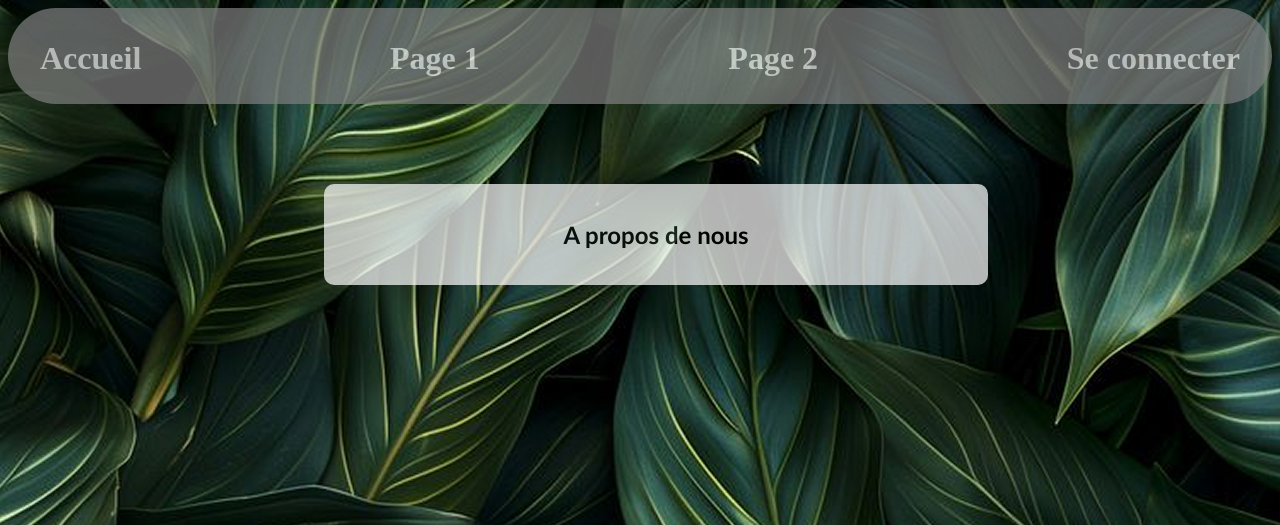
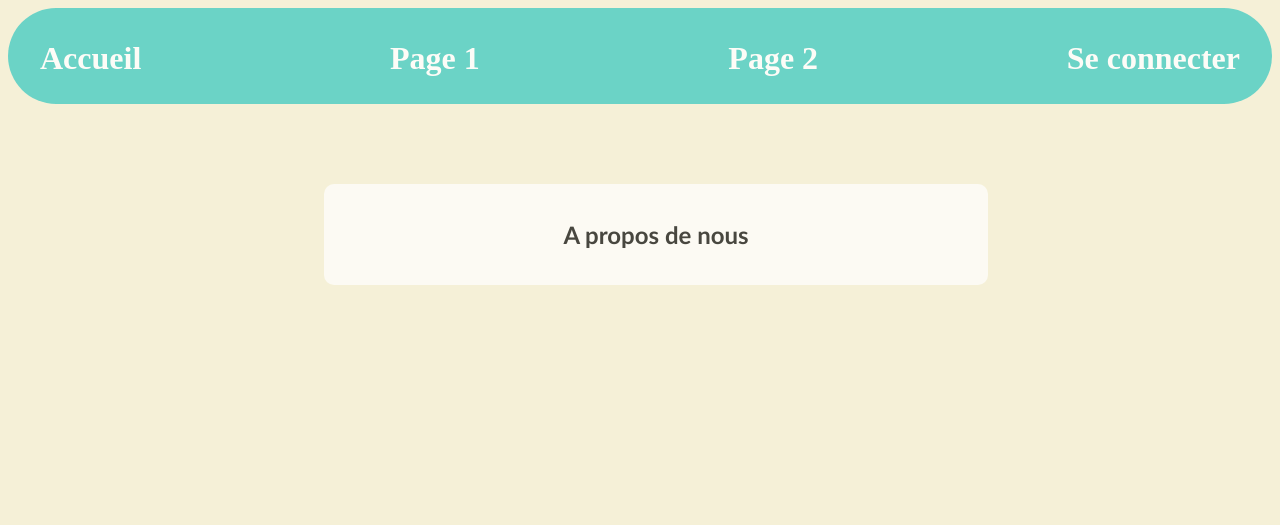
Before and after one commit to Alem154/ecostat, a PHP site: page /HTML/apropos.html in a window 1280 px wide. Shown: the top 525 px of the page. Run offline with PHP 8.4, Linux system fonts and the light colour scheme.

Commit message:
modification fond couleur

```diff
--- a/CSS/styles.css
+++ b/CSS/styles.css
@@ -1,14 +1,13 @@
 body{
-   background-image: url("../html/ressources/fond.png");
    background-repeat: repeat;
    background-size: cover;
-   background-color: rgb(54, 53, 53)
+   background-color: rgb(245, 240, 215);
 }
 
 #header_dv{                         /*temporaire*/
-   background-color: grey;
+   background-color: #49CCC3;
    border-radius: 50px;
-   opacity: 70%;
+   opacity: 80%;
    text-align: center;
    display: flex;
    justify-content: space-between;
```
